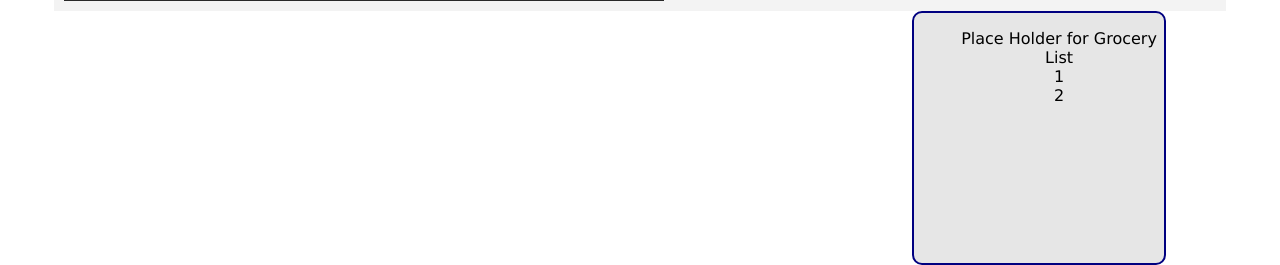
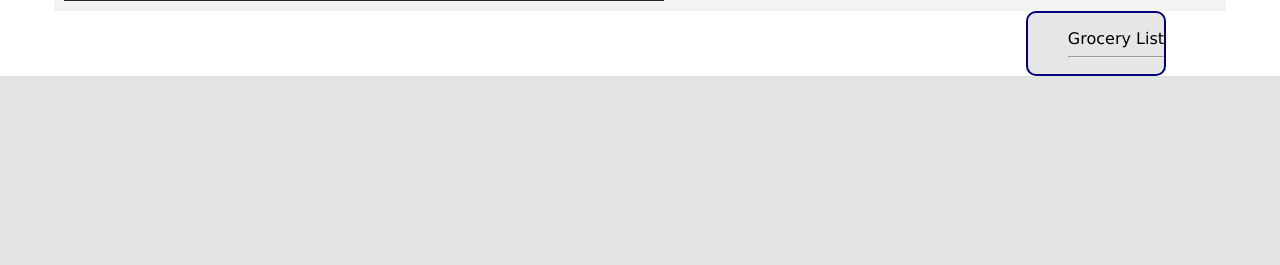
Before and after one commit to ksu-is/meal-and-budget-planner, a Flask app: page / in a window 1280 px wide. Shown: the part 1043-1308 px from the top of the page. After the commit the page ends 1119 px from the top, so only its background shows below. Run offline with Flask 2, Linux system fonts and the light colour scheme.

Commit message:
Trying to get budget working
Got a list of grocerys working. Can't get weekly budget to aggrigate

```diff
--- a/flasktesting.py
+++ b/flasktesting.py
@@ -23,9 +23,9 @@ user_servings = []#int(input('How many people are you feeding? '))
 mon_meal = ""
 
 #print all the recipe available
-print('choose from the available recipes')
-for list in recipes:
-    print(list[0])
+#print('choose from the available recipes')
+#for list in recipes:
+    #print(list[0])
 
 #set up peramiters
 meal = ""
@@ -53,6 +53,16 @@ grocery_list = [] #<----figure out how to remove duplicates and add multiples
 
 #print("total cost for the week:",total_cost)
 #print("grocery list",grocery_list)
+#budget_dif = 0
+#def week_budget():
+    #if request.method == 'POST':
+        #for key,value in result.items():
+            #for list in recipes:
+                #if value == list[0]:
+                    #total_cost += list[1] * user_servings
+                    #budget_dif = user_budget - list[1] * user_servings
+                #else:
+                    #pass
 
 ### this is the form
 @app.route('/')
@@ -62,10 +72,28 @@ def userform():
 ### this is the table on the next page
 @app.route('/result',methods = ['POST','GET'])
 def result():
-   if request.method == 'POST': #when submit button is pressed
-      result = request.form
+    if request.method == 'POST': #when submit button is pressed
+      result = request.form #remove if test fails
       budget = request.form['user_budget'] # gets user input and save it to py
-      return render_template("result.html",result = result, user_budget=user_budget, user_servings=user_servings, recipes=recipes, meal_cost=meal_cost,total_cost=total_cost,grocery_list=grocery_list)
-
+      mon_meal = request.form['mon_meal']
+      return render_template("result.html",result = result, user_budget=user_budget, user_servings=user_servings, recipes=recipes, meal_cost=meal_cost,total_cost=total_cost,grocery_list=grocery_list, mon_meal=mon_meal,)
+                                #result.html
+#Testing for budget calcs
+#@app.route('/result',methods = ['POST','GET'])
+#def budget_pie():
+    #if request.method == 'POST':
+        #total_cost = 0
+        #result = request.form
+        #user_budget = request.form['user_budget']
+        #user_servings = request.form['user_servings']
+        #budget_dif = 0
+        #for key,value in result.items():
+           #for list in recipes:
+                #if value == list[0]:
+                    #total_cost += list[1] * user_servings
+                    #budget_dif = user_budget - list[1] * user_servings
+                #else:
+                    #pass
+    #return str(week_budget(int(result.user_budget)))
 if __name__ == '__main__':
-   app.run(debug = False)
+   app.run(debug = True)
--- a/templates/userform.html
+++ b/templates/userform.html
@@ -69,13 +69,12 @@
 				float:right;
 				margin-top: 10px;
 				margin-right: 50px;
-				width: 250px;
-				height: 250px;
+				width: auto;
+				height: auto;
 				border: 2px solid navy;
 				border-radius: 10px;
 				text-align: center;
 			background-color: rgba(229,229,229,.95);
-
 	}
 			body,.grocery_list {
         display: inline-block;
@@ -158,9 +157,8 @@
 	   </div>
 	   <div class="grocery_list">
 		   <ul>
-		   <li>Place Holder for Grocery List</li>
-			<li> 1</li>
-			 <li> 2 </li>
+			   <li style="list-style: none"> Grocery List</li>
+			   <hr>
 		   </ul>
 	   </div>
 
```
Also changed, not shown: templates/result.html (+10 -1 lines).
